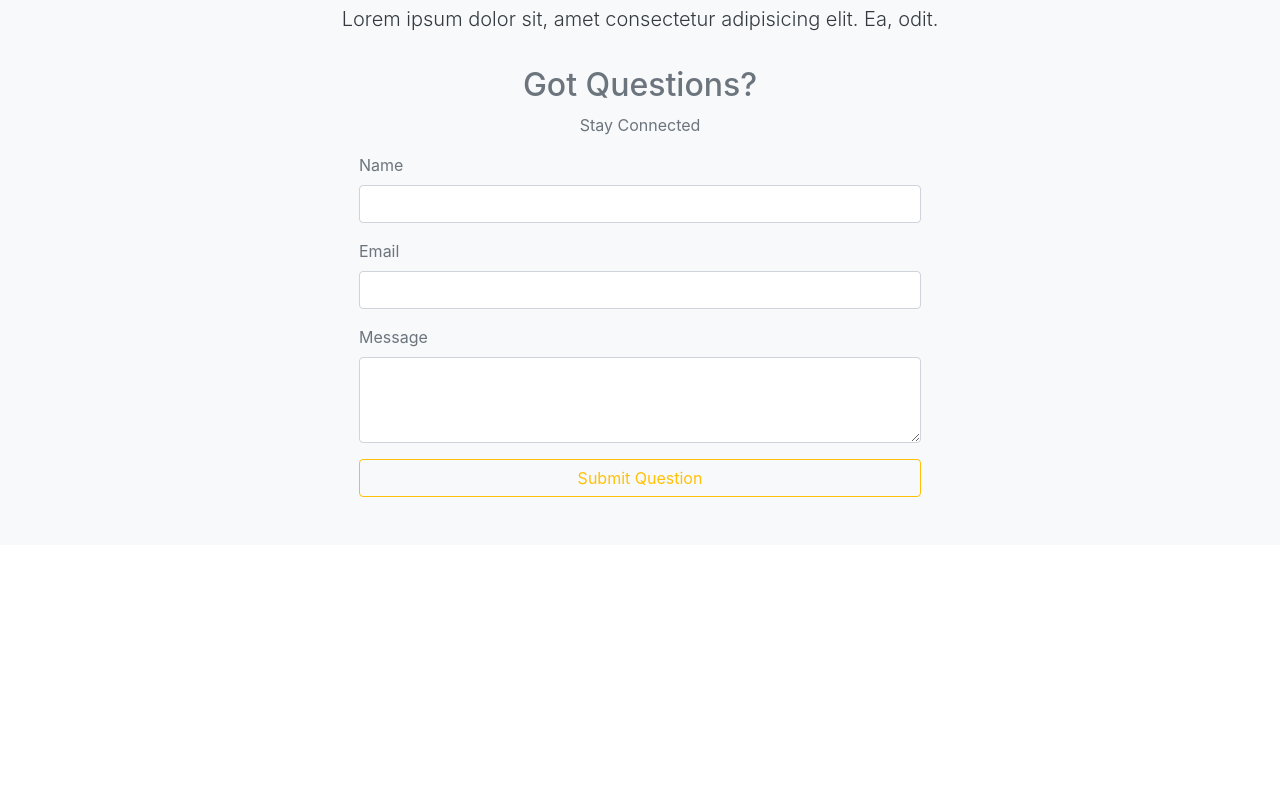
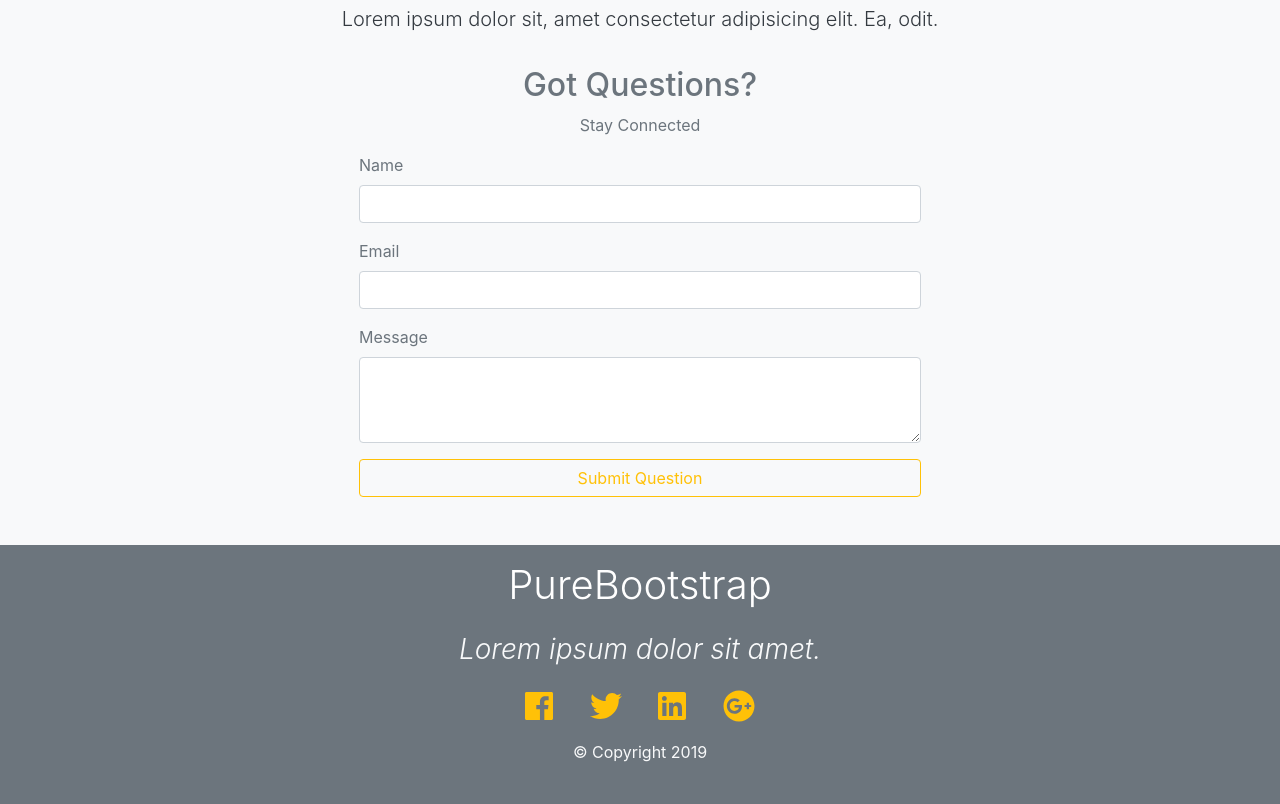
Before and after one commit to dkwilson/pureBootstrap, a plain HTML site: page index.html in a window 1280 px wide. Shown: the part 3437-4241 px from the top of the page. Before the commit the page ends 3982 px from the top, so only its background shows below. Drawn offline with nearby package versions, Linux system fonts and the light colour scheme.

Commit message:
project complete

```diff
--- a/index.html
+++ b/index.html
@@ -413,6 +413,28 @@
 
     <!-- Contact Section End -->
 
+    <!-- Footer Section -->
+      <footer class="bg-secondary">
+        <div class="container">
+          <div class="row">
+            <div class="col text-center">
+              <h1 class="text-white font-weight-light text-capitalize p-3">pureBootstrap</h1>
+              <h3 class="text-light font-weight-light font-italic mb-3">Lorem ipsum dolor sit amet.</h3>
+              <div class="py-2">
+                <a href=""><i class="fab fa-facebook fa-2x text-warning mx-3"></i></a>
+                <a href=""><i class="fab fa-twitter fa-2x text-warning mx-3"></i></a>
+                <a href=""><i class="fab fa-linkedin fa-2x text-warning mx-3"></i></a>
+                <a href=""><i class="fab fa-google-plus fa-2x text-warning mx-3"></i></a>
+                <p class="text-light py-3">&copy; Copyright 2019</p>
+              </div>
+            </div>
+          </div>
+        </div>
+      </footer>
+
+    <!-- Footer Section End  -->
+
+
     <!-- jQuery first, then Popper.js, then Bootstrap JS -->
     <script
       src="https://code.jquery.com/jquery-3.3.1.slim.min.js"
```
Also changed, not shown: 1 other file.
